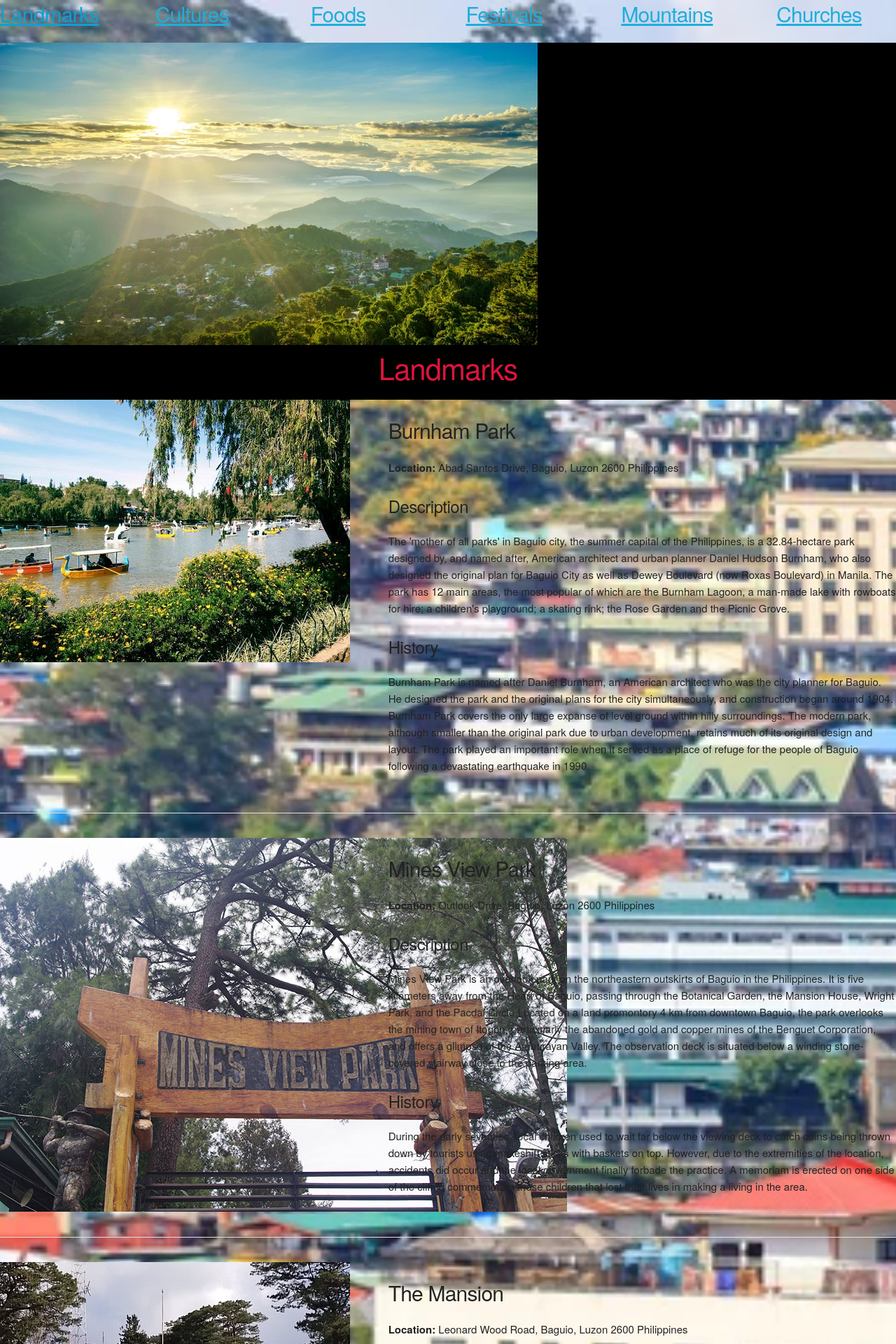
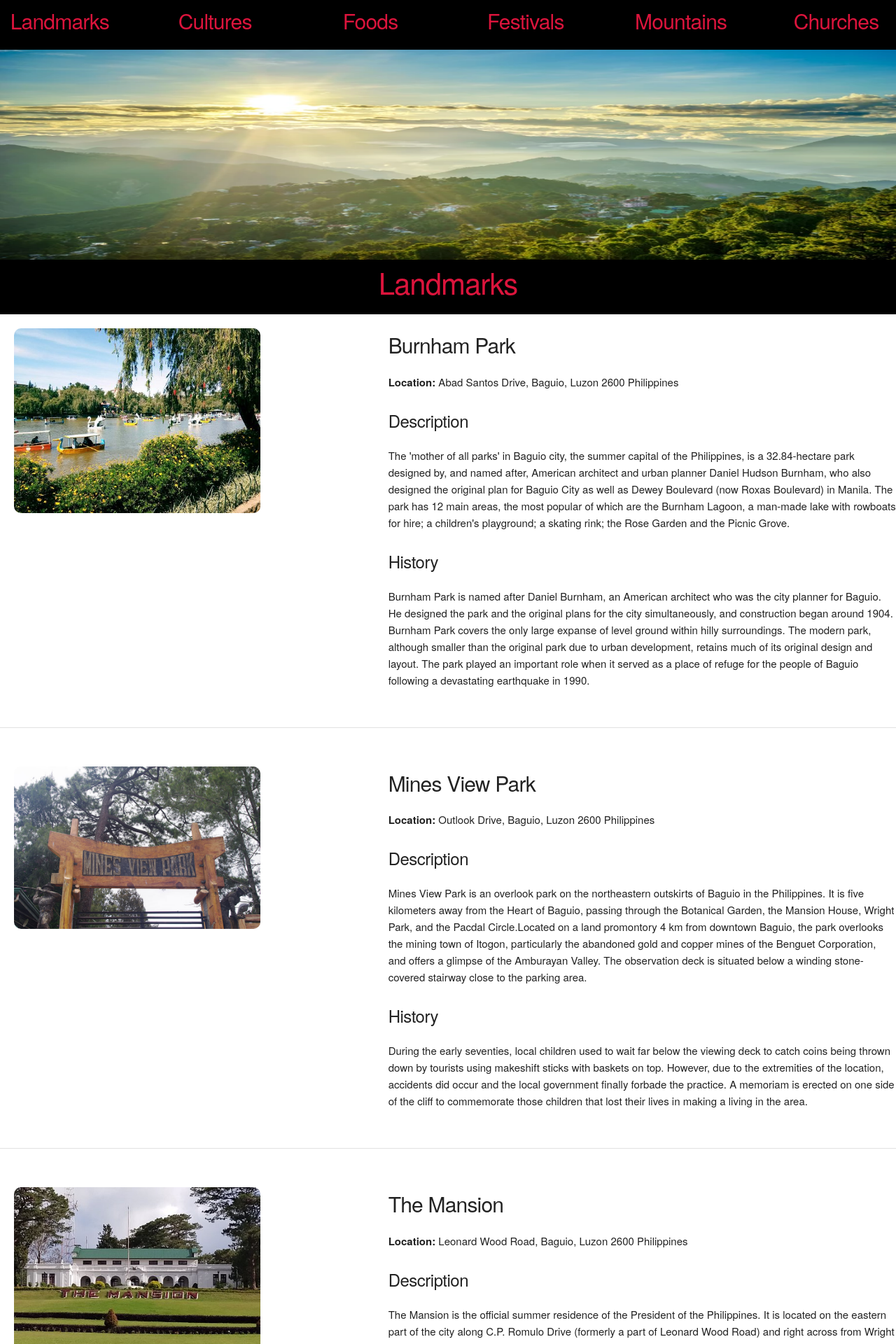
Before and after one commit to OliveOyl02/Baguio, a PHP site: page /landmark.php in a window 1280 px wide. Shown: the top 1920 px of the page at 70% size. Run offline with PHP 8.4, Linux system fonts and the light colour scheme.

Commit message:
added design for landmark.php

```diff
--- a/css/style.css
+++ b/css/style.css
@@ -1,4 +1,4 @@
-.container{
+.contain{
     background: url(../images/bg.webp);
     background-repeat: no-repeat;
     background-size: cover;
@@ -15,3 +15,43 @@
     margin-top: 15%;
     padding-left: 50px;
 }
+
+.tcenter{
+    padding-top: 10px;
+    height: auto;
+    text-align: center;
+    background-color: black;
+}
+
+.tcenter>div>h4>a{
+    color:crimson;
+    text-decoration: none;
+}
+
+.tcenter>div>h4>a:hover{
+    color: rgb(241, 93, 123);
+}
+
+#lmbg{
+    width: 100%;
+    height: 300px;
+}
+
+.cont{
+    /* background-color: rgb(167, 167, 167); */
+}
+
+.fimage{
+    width: 70%;
+    margin: 20px;
+    border-radius: 10px;
+}
+
+.footer{
+    background: black;
+    color: crimson;
+}
+
+.footer>.columns>p{
+    text-align: center;
+}
```
